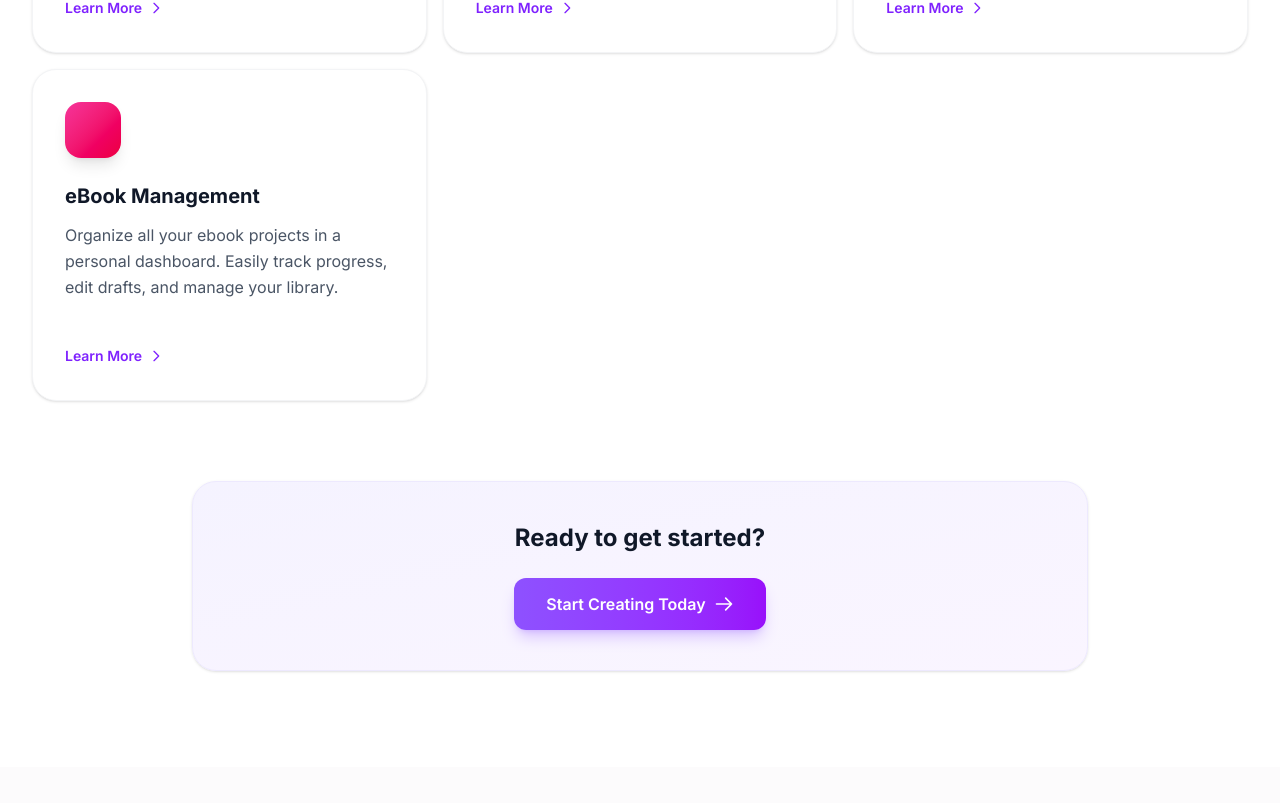
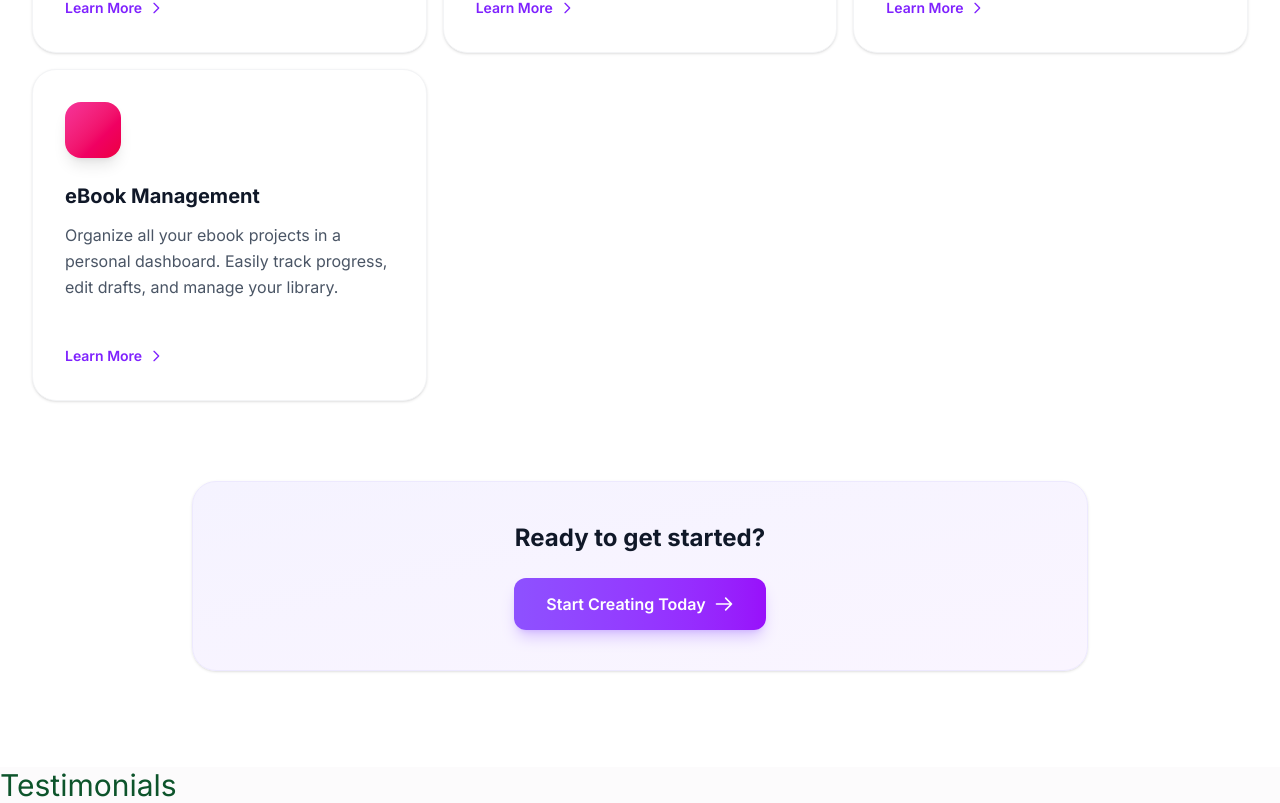
Before and after one commit to abdullahnadeemdev/ebook-generator, a React (Vite) app in the folder frontend/: page / in a window 1280 px wide. Shown: the part 1562-2365 px from the top of the page. Before the commit the page ends 2329 px from the top, so only its background shows below. Built offline with nearby package versions, Linux system fonts and the light colour scheme; some icons are missing; a web font is replaced by a local one.

Commit message:
created Testimonials folder

```diff
--- /dev/null
+++ b/frontend/src/components/landing/Testimonials/index.jsx
@@ -0,0 +1,7 @@
+import React from "react";
+
+const Testimonials = () => {
+  return <div>Testimonials</div>;
+};
+
+export default Testimonials;
--- a/frontend/src/pages/LandingPage/index.jsx
+++ b/frontend/src/pages/LandingPage/index.jsx
@@ -2,6 +2,7 @@
 import Navbar from "../../components/layout/Navbar/Navbar";
 import Hero from "../../components/landing/Hero";
 import Features from "../../components/landing/Features";
+import Testimonials from "../../components/landing/Testimonials";
 
 const LandingPage = () => {
   return (
@@ -9,6 +10,7 @@
       <Navbar />
       <Hero />
       <Features />
+      <Testimonials />
     </div>
   );
 };
```
